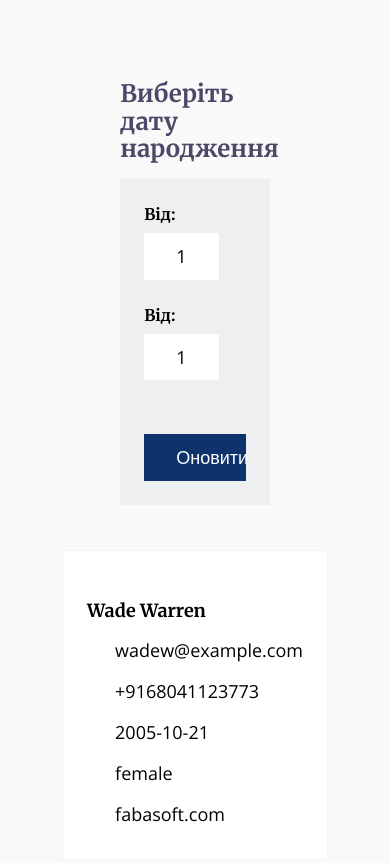
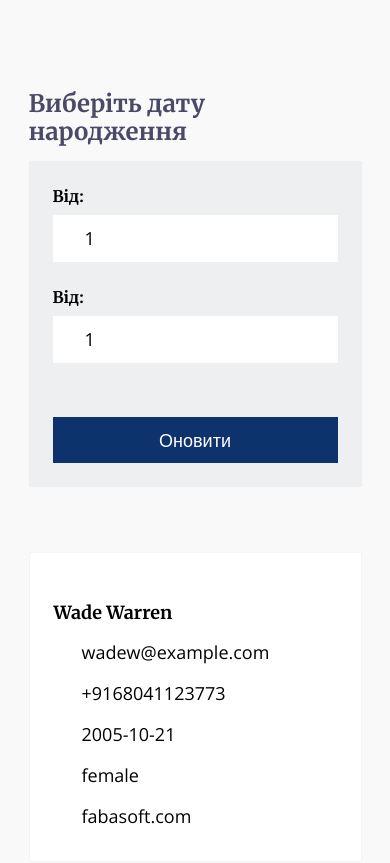
Before and after one commit to DanilWeda/date-search, a website built with webpack: page src/index.html in a window 390 px wide. Shown: the top 863 px of the page. Built offline with nearby package versions, Linux system fonts and the light colour scheme; files whose address does not match are found by name.

Commit message:
added mobile

```diff
--- a/src/styles/_theme.scss
+++ b/src/styles/_theme.scss
@@ -18,6 +18,7 @@ $sizeMain: 18px;
 $sizeMin: 16px;
 
 /* breakpoints */
-$mobile: 768px;
+$mobile: 576px;
+$tabletSmall: 768px;
 $tablet: 1200px;
 $desktop: 1400px;
--- a/src/styles/main.scss
+++ b/src/styles/main.scss
@@ -60,7 +60,6 @@ body {
 		gap: 24px;
 		padding: 24px;
 		background-color: $backgroundSecondary;
-		flex-wrap: wrap;
 	}
 }
 
@@ -176,3 +175,37 @@ body {
 		margin: 0;
 	}
 }
+
+@media screen and (max-width: $tablet) {
+	.search {
+		&__wrapper {
+			max-width: 75%;
+		}
+	}
+}
+
+@media only screen and (max-width:$tabletSmall) {
+	.search {
+		&__wrapper {
+			max-width: 90%;
+		}
+	}
+
+	.container {
+		padding: 10px;
+	}
+}
+
+@media screen and (max-width: $mobile) {
+	.search {
+		&__container {
+			flex-direction: column;
+		}
+	}
+
+	.card-container {
+		&__card {
+			flex: 0 0 90%;
+		}
+	}
+}
```
